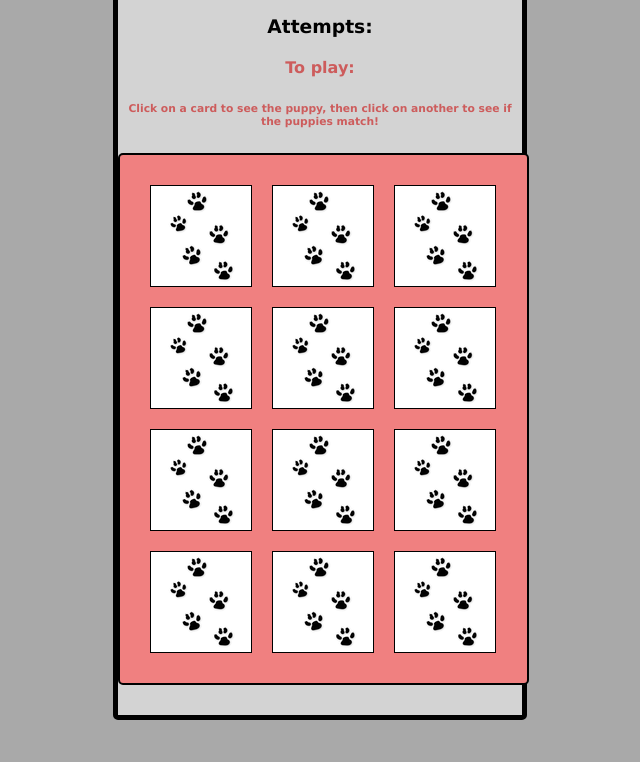
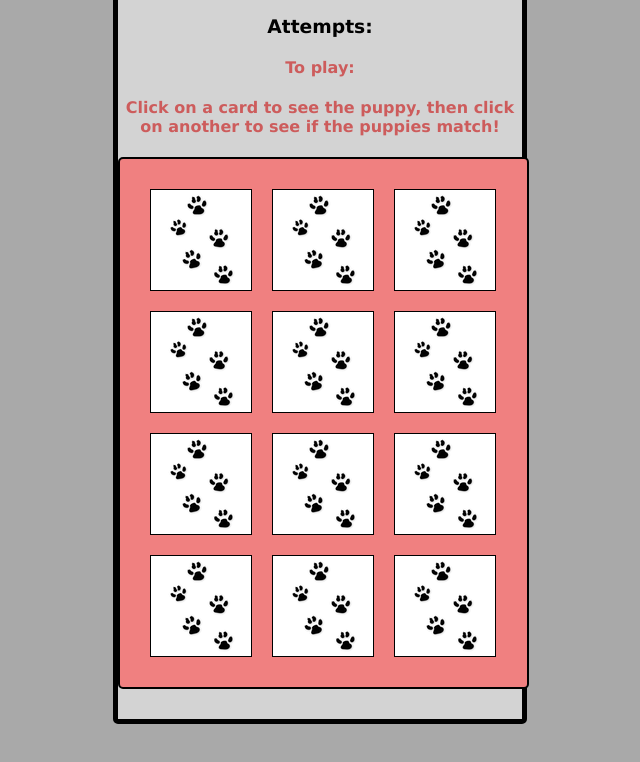
Before and after one commit to DERegan54/Memory-Game, a plain HTML site: page index.html in a window 1280 px wide. Shown: the part 160-922 px from the top of the page, without its empty margins (320-960 px from the left). Drawn offline with Linux system fonts and the light colour scheme.

Commit message:
Update index.html

```diff
--- a/index.html
+++ b/index.html
@@ -15,7 +15,7 @@
             <h3>Matches:  <span id="result"></span></h3>
             <h3>Attempts: <span id="tries"></span></h3>
             <h4>To play:</h4>
-            <h6>Click on a card to see the puppy, then click on another to see if the puppies match!</h6>
+            <h4>Click on a card to see the puppy, then click on another to see if the puppies match!</h4>
         </div>
         <p>
             <!-- <button id='newGame', type='submit'>New Game</button>  -->
```
